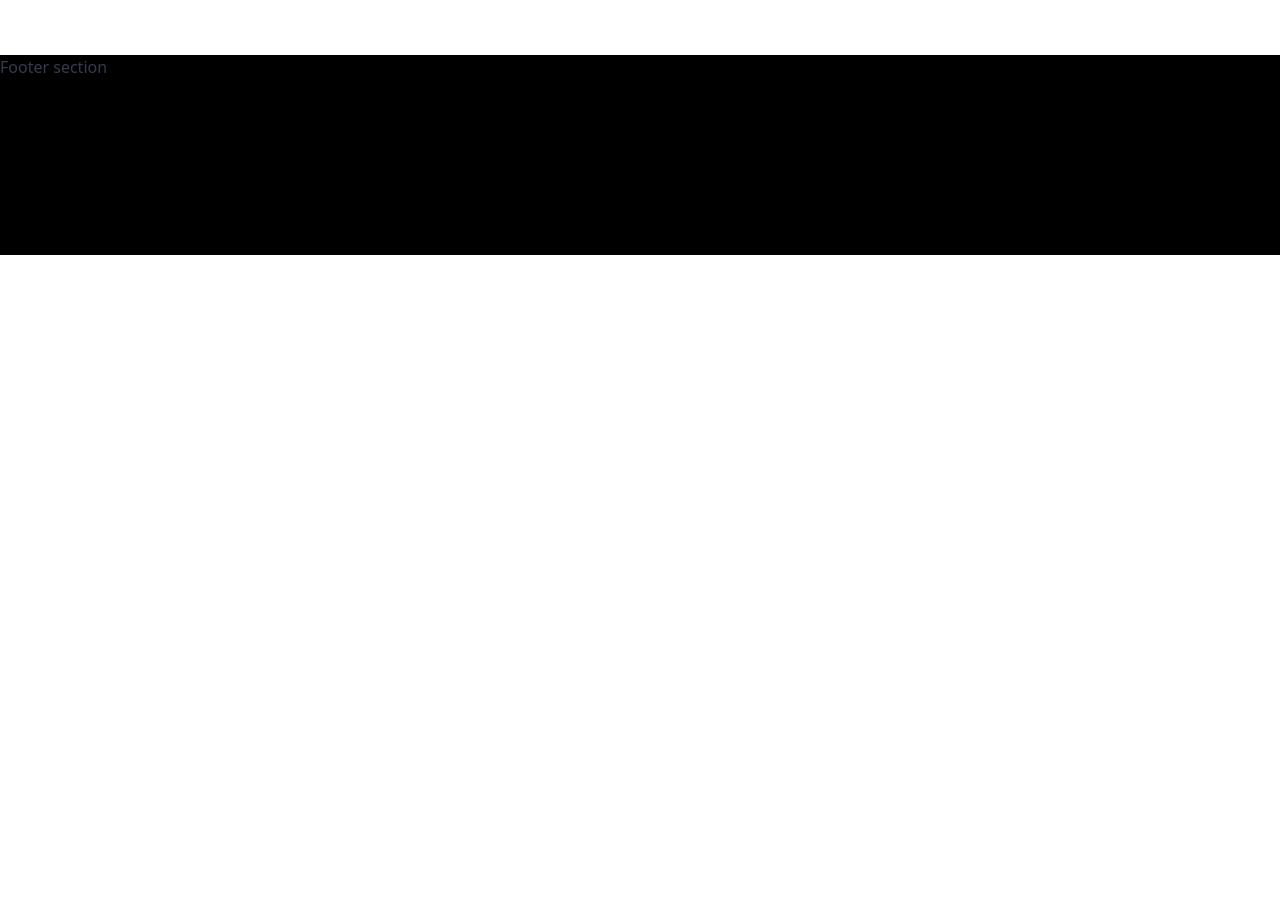
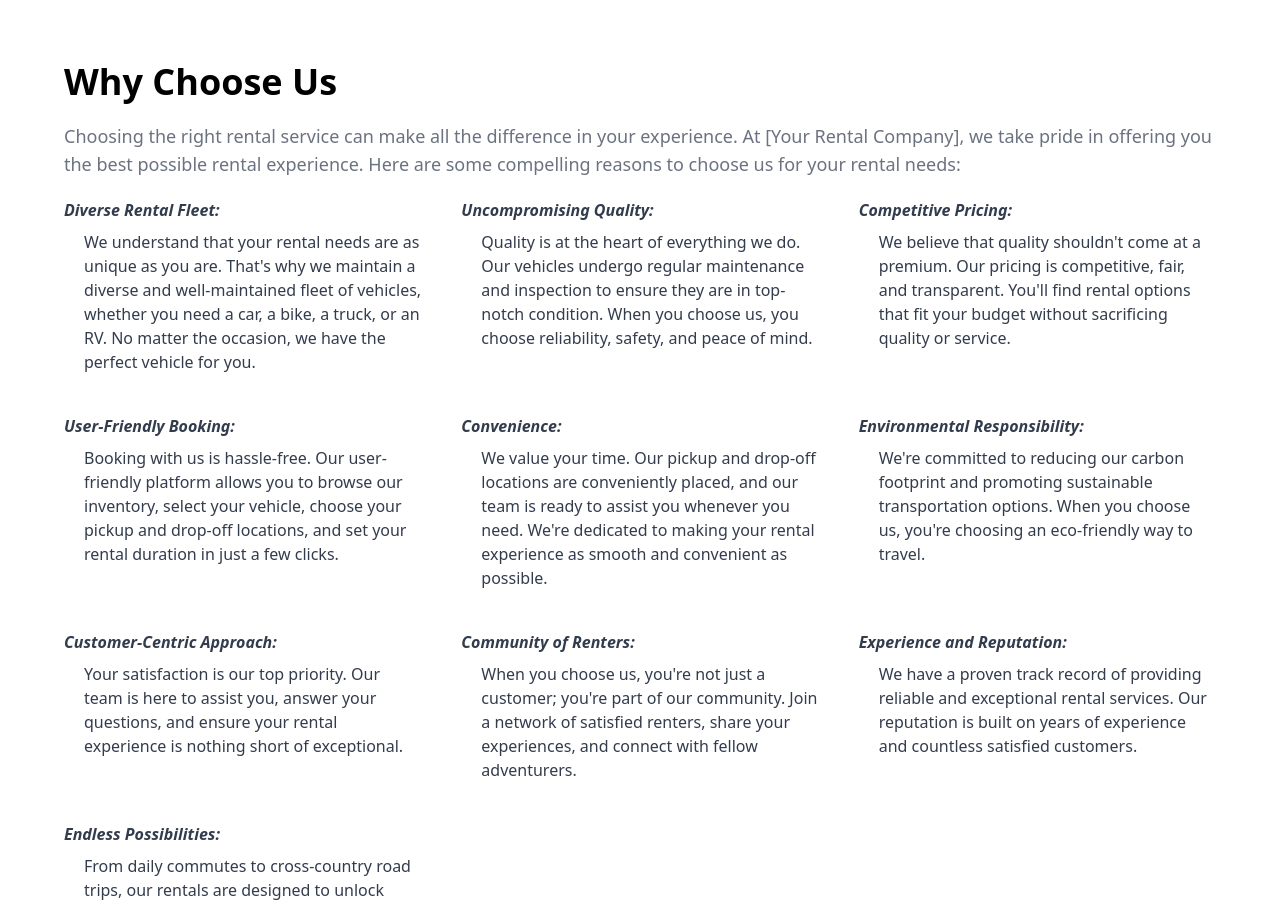
Before and after one commit to Md-Neamul-Hoqe/Career-maker_Rental-SwiftWheels-client_side, a React (Vite) app: page / in a window 1280 px wide. Shown: the part 1880-2786 px from the top of the page. Before the commit the page ends 2135 px from the top, so only its background shows below. Built offline with nearby package versions, Linux system fonts and the light colour scheme.

Commit message:
Why choose us section, Headings3, P components added

```diff
--- a/src/Layout/Layout.jsx
+++ b/src/Layout/Layout.jsx
@@ -6,7 +6,7 @@ const Layout = () => {
   return (
     <>
       <header className="min-h-[65px]">
-        <Navbar inHome={true} />
+        <Navbar />
       </header>
       <main className="min-h-[calc(100vh-265px)]">
         <Outlet />
--- /dev/null
+++ b/src/Pages/Bikes/Bikes.jsx
@@ -0,0 +1,10 @@
+
+const Bikes = () => {
+    return (
+        <div>
+            Bike Showcase
+        </div>
+    );
+};
+
+export default Bikes;
--- /dev/null
+++ b/src/Pages/Cars/Cars.jsx
@@ -0,0 +1,5 @@
+const Cars = () => {
+  return <div>Cars Showcase</div>;
+};
+
+export default Cars;
--- a/src/Pages/ErrorPage/ErrorPage.jsx
+++ b/src/Pages/ErrorPage/ErrorPage.jsx
@@ -1,7 +1,7 @@
 import { Link } from "react-router-dom";
 import Navbar from "../Shared/Navbar/Navbar";
 import Footer from "../Shared/Footer/Footer";
-import { useRouteError, isRouteErrorResponse } from "react-router-dom";
+import { useRouteError } from "react-router-dom";
 
 const ErrorPage = () => {
   const error = useRouteError();
@@ -9,7 +9,7 @@ const ErrorPage = () => {
   console.log(error);
   return (
     <>
-      <Navbar inHome={true} />
+      <Navbar />
       <section className="min-h-[calc(100vh-220px)] flex flex-col items-center gap-5 text-black text-xl">
         <figure className="mt-20">
           <img
--- a/src/Pages/Home/Home.jsx
+++ b/src/Pages/Home/Home.jsx
@@ -1,5 +1,6 @@
 import Banner from "./Banner/Banner";
 import Rent from "./Rent/Rent";
+import WhyUs from "./WhyUs/WhyUs";
 
 /**
  *
@@ -33,7 +34,6 @@ const Home = () => {
             title: "Rent A Car",
             para: "Have you ever wanted to explore a new city, embark on a cross-country road trip, or simply have the convenience of a personal vehicle without the commitment of ownership? Renting a car is your ticket to freedom, flexibility, and adventure.",
           },
-          align: "left",
           img: "https://i.ibb.co/Wy4JTLy/Rent-car.png",
         }}
       />
@@ -43,10 +43,11 @@ const Home = () => {
             title: "Rent A Bike",
             para: "Biking is not just a mode of transportation; it&apos;s a way of life. It&apos;s about feeling the wind in your hair, taking the road less traveled, and experiencing the city from a whole new perspective. At Bike Rental Service, we&apos;re here to help you unlock the freedom of two wheels and explore the world at your own pace.",
           },
-          align: "left",
           img: "https://i.ibb.co/wNch86T/Rent-bike.png",
         }}
       />
+
+      <WhyUs />
     </>
   );
 };
--- a/src/Pages/Home/Rent/Rent.jsx
+++ b/src/Pages/Home/Rent/Rent.jsx
@@ -2,11 +2,12 @@ import PropTypes from "prop-types";
 import { Link } from "react-router-dom";
 import { FiArrowUpRight } from "react-icons/fi";
 import MaxWidthSection from "../../../components/MaxWidthSection";
+import Heading3 from "../../Shared/Heading3/Heading3";
+import P from "../../Shared/P/P";
 
 const Rent = ({ props }) => {
   const title = props?.car ? props.car.title : props.bike.title;
   const para = props?.car ? props.car.para : props.bike.para;
-  const align = props.align;
   const img = props.img;
 
   return (
@@ -16,8 +17,8 @@ const Rent = ({ props }) => {
           props?.car ? "" : "flex-row-reverse"
         } flex gap-5 py-10 min-h-[470px] items-center`}>
         <div className="space-y-5 flex-1">
-          <h3 className="text-4xl text-black font-semibold">{title}</h3>
-          <p>{para}</p>
+          <Heading3>{title}</Heading3>
+          <P>{para}</P>
           <Link
             to={`${props?.car ? "/rent-car" : "/rent-bike"}`}
             className="btn btn-sm bg-black text-white capitalize">
@@ -25,7 +26,7 @@ const Rent = ({ props }) => {
           </Link>
         </div>
         <figure className="flex-1">
-          <img src={img} alt={title} className="w-full"/>
+          <img src={img} alt={title} className="w-full" />
         </figure>
       </div>
     </MaxWidthSection>
--- /dev/null
+++ b/src/Pages/Home/WhyUs/WhyUs.jsx
@@ -0,0 +1,134 @@
+import MaxWidthSection from "../../../components/MaxWidthSection";
+import Heading3 from "../../Shared/Heading3/Heading3";
+import P from "../../Shared/P/P";
+
+const WhyUs = () => {
+  return (
+    <MaxWidthSection>
+      <div className="flex-1 space-y-5">
+        <Heading3>Why Choose Us</Heading3>
+        <P>
+          Choosing the right rental service can make all the difference in your
+          experience. At [Your Rental Company], we take pride in offering you
+          the best possible rental experience. Here are some compelling reasons
+          to choose us for your rental needs:
+        </P>
+
+        <dl className="grid grid-cols-1 md:grid-cols-2 xl:grid-cols-3 gap-10">
+          <div>
+            <dt className="italic font-semibold mb-2">
+              {" "}
+              Diverse Rental Fleet:
+            </dt>
+            <dd className="ps-5 text-base">
+              We understand that your rental needs are as unique as you are.
+              That&apos;s why we maintain a diverse and well-maintained fleet of
+              vehicles, whether you need a car, a bike, a truck, or an RV. No
+              matter the occasion, we have the perfect vehicle for you.
+            </dd>
+          </div>
+          <div>
+            <dt className="italic font-semibold mb-2">
+              {" "}
+              Uncompromising Quality:
+            </dt>
+            <dd className="ps-5 text-base">
+              Quality is at the heart of everything we do. Our vehicles undergo
+              regular maintenance and inspection to ensure they are in top-notch
+              condition. When you choose us, you choose reliability, safety, and
+              peace of mind.
+            </dd>
+          </div>
+          <div>
+            <dt className="italic font-semibold mb-2"> Competitive Pricing:</dt>
+            <dd className="ps-5 text-base">
+              We believe that quality shouldn&apos;t come at a premium. Our
+              pricing is competitive, fair, and transparent. You&apos;ll find
+              rental options that fit your budget without sacrificing quality or
+              service.
+            </dd>
+          </div>
+          <div>
+            <dt className="italic font-semibold mb-2">
+              {" "}
+              User-Friendly Booking:
+            </dt>
+            <dd className="ps-5 text-base">
+              Booking with us is hassle-free. Our user-friendly platform allows
+              you to browse our inventory, select your vehicle, choose your
+              pickup and drop-off locations, and set your rental duration in
+              just a few clicks.
+            </dd>
+          </div>
+          <div>
+            <dt className="italic font-semibold mb-2"> Convenience:</dt>
+            <dd className="ps-5 text-base">
+              We value your time. Our pickup and drop-off locations are
+              conveniently placed, and our team is ready to assist you whenever
+              you need. We&apos;re dedicated to making your rental experience as
+              smooth and convenient as possible.
+            </dd>
+          </div>
+          <div>
+            <dt className="italic font-semibold mb-2">
+              {" "}
+              Environmental Responsibility:
+            </dt>
+            <dd className="ps-5 text-base">
+              We&apos;re committed to reducing our carbon footprint and
+              promoting sustainable transportation options. When you choose us,
+              you&apos;re choosing an eco-friendly way to travel.
+            </dd>
+          </div>
+          <div>
+            <dt className="italic font-semibold mb-2">
+              {" "}
+              Customer-Centric Approach:
+            </dt>
+            <dd className="ps-5 text-base">
+              Your satisfaction is our top priority. Our team is here to assist
+              you, answer your questions, and ensure your rental experience is
+              nothing short of exceptional.
+            </dd>
+          </div>
+          <div>
+            <dt className="italic font-semibold mb-2">
+              {" "}
+              Community of Renters:
+            </dt>
+            <dd className="ps-5 text-base">
+              When you choose us, you&apos;re not just a customer; you&apos;re
+              part of our community. Join a network of satisfied renters, share
+              your experiences, and connect with fellow adventurers.
+            </dd>
+          </div>
+          <div>
+            <dt className="italic font-semibold mb-2">
+              {" "}
+              Experience and Reputation:
+            </dt>
+            <dd className="ps-5 text-base">
+              We have a proven track record of providing reliable and
+              exceptional rental services. Our reputation is built on years of
+              experience and countless satisfied customers.
+            </dd>
+          </div>
+
+          <div>
+            <dt className="italic font-semibold mb-2">
+              {" "}
+              Endless Possibilities:
+            </dt>
+            <dd className="ps-5 text-base">
+              From daily commutes to cross-country road trips, our rentals are
+              designed to unlock endless possibilities. Whether you&apos;re
+              seeking adventure or convenience, we have you covered.
+            </dd>
+          </div>
+        </dl>
+      </div>
+    </MaxWidthSection>
+  );
+};
+
+export default WhyUs;
--- /dev/null
+++ b/src/Pages/Shared/Heading3/Heading3.jsx
@@ -0,0 +1,11 @@
+import PropTypes from "prop-types";
+
+const Heading3 = ({ children }) => {
+  return <h3 className="text-4xl text-black font-semibold">{children}</h3>;
+};
+
+Heading3.propTypes = {
+  children: PropTypes.node,
+};
+
+export default Heading3;
--- a/src/Pages/Shared/Navbar/Navbar.jsx
+++ b/src/Pages/Shared/Navbar/Navbar.jsx
@@ -1,6 +1,11 @@
 import PropType from "prop-types";
-import { Link, NavLink } from "react-router-dom";
-const Navbar = ({ inHome }) => {
+import { Link, NavLink, useLocation } from "react-router-dom";
+
+const Navbar = () => {
+  const location = useLocation();
+
+  console.log(location?.pathname, location?.pathname === "/");
+
   const NavLinks = (
     <>
       <li>
@@ -52,11 +57,13 @@ const Navbar = ({ inHome }) => {
   );
 
   return (
-    <div
-      className={`${
-        inHome ? "bg-black text-white" : "bg-white text-black"
-      } h-16 flex items-center`}>
-      <div className="navbar bg-base-100">
+    <div>
+      <div
+        className={`${
+          location?.pathname === "/"
+            ? "bg-[#0e0e0e] text-white"
+            : "bg-white text-[#0e0e0e]"
+        } navbar`}>
         <div className="navbar-start">
           <div className="dropdown">
             <label tabIndex={0} className="btn btn-ghost lg:hidden">
--- /dev/null
+++ b/src/Pages/Shared/P/P.jsx
@@ -0,0 +1,11 @@
+import PropTypes from "prop-types";
+
+const P = ({ children }) => {
+  return <p className="text-lg text-gray-500">{children}</p>;
+};
+
+P.propTypes = {
+  children: PropTypes.node,
+};
+
+export default P;
```
Also changed, not shown: src/Pages/Home/Banner/Banner.jsx (+9 -4 lines), src/Routes/Routes.jsx (+10 -0 lines).
